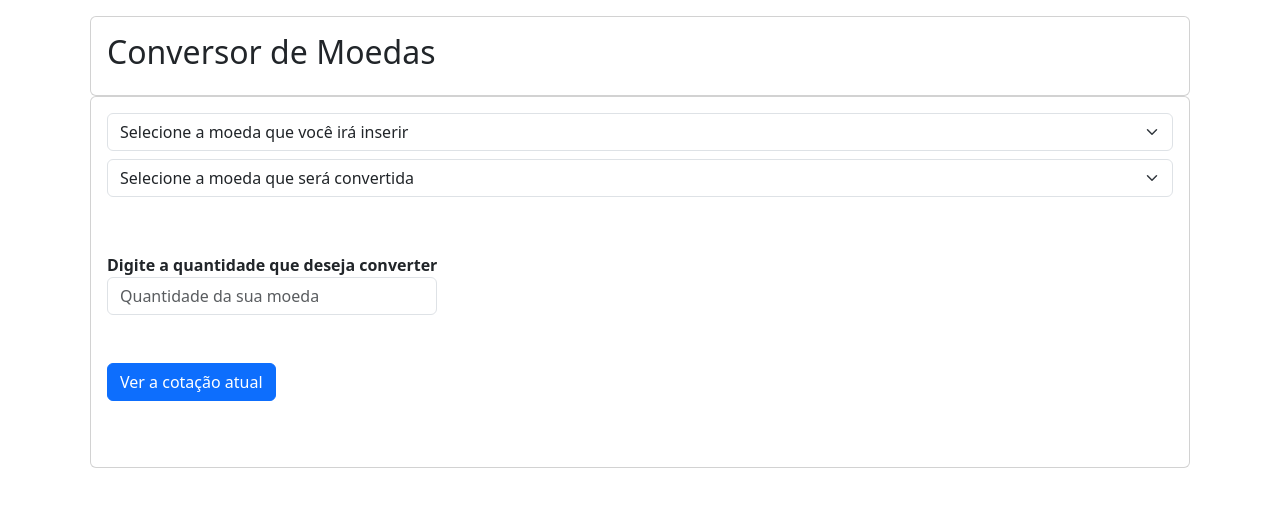
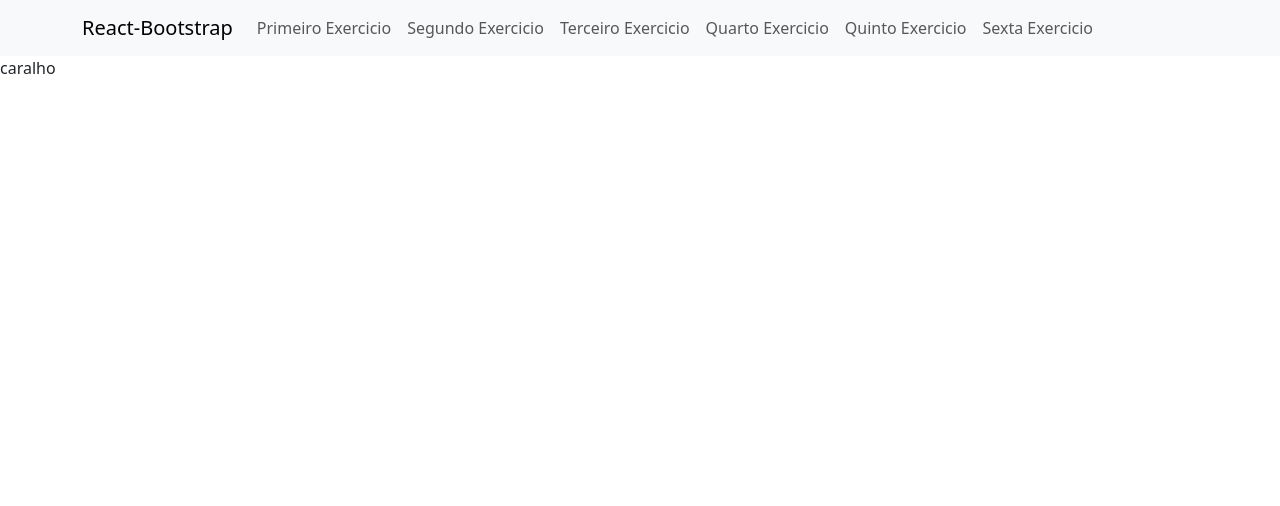
Before and after one commit to kkevinnsx/React-Table, a React (Create React App) app: page / in a window 1280 px wide. Shown: the top 506 px of the page. Built offline with nearby package versions, Linux system fonts and the light colour scheme.

Commit message:
NavBar React

```diff
--- a/package.json
+++ b/package.json
@@ -8,10 +8,14 @@
     "@testing-library/user-event": "^13.5.0",
     "axios": "^1.6.8",
     "bootstrap": "^5.3.3",
+    "localforage": "^1.10.0",
+    "match-sorter": "^6.3.4",
     "react": "^18.2.0",
     "react-bootstrap": "^2.10.2",
     "react-dom": "^18.2.0",
+    "react-router-dom": "^6.22.3",
     "react-scripts": "5.0.1",
+    "sort-by": "^1.2.0",
     "web-vitals": "^2.1.4"
   },
   "scripts": {
--- /dev/null
+++ b/src/components/NavBarComponent.js
@@ -0,0 +1,28 @@
+import Container from 'react-bootstrap/Container';
+import Nav from 'react-bootstrap/Nav';
+import Navbar from 'react-bootstrap/Navbar';
+import NavDropdown from 'react-bootstrap/NavDropdown';
+
+function NavBarComponent() {
+  return (
+    <Navbar expand="lg" className="bg-body-tertiary">
+      <Container>
+        <Navbar.Brand href="/">React-Bootstrap</Navbar.Brand>
+        <Navbar.Toggle aria-controls="basic-navbar-nav" />
+        <Navbar.Collapse id="basic-navbar-nav">
+          <Nav className="me-auto">
+            <Nav.Link href="/FirstExercice"    >Primeiro Exercicio </Nav.Link>
+            <Nav.Link href="/SecondExercice"   >Segundo Exercicio  </Nav.Link>
+            <Nav.Link href="/ThirdExercice"    >Terceiro Exercicio </Nav.Link>
+            <Nav.Link href="/FourthExercice"   >Quarto Exercicio   </Nav.Link>
+            <Nav.Link href="/FifthExercice"    >Quinto Exercicio   </Nav.Link>
+            <Nav.Link href="/SixthExercice"    >Sexta Exercicio    </Nav.Link>
+
+          </Nav>
+        </Navbar.Collapse>
+      </Container>
+    </Navbar>
+  );
+}
+
+export default NavBarComponent;
--- a/src/index.js
+++ b/src/index.js
@@ -1,14 +1,63 @@
 import React from 'react';
 import ReactDOM from 'react-dom/client';
 import './index.css';
+import SixthExercice  from "../src/Exercices/SixthExercice";
+import FifthExercice  from "../src/Exercices/FifthExercice";
+import FourthExercice from "../src/Exercices/FourthExercice";
+import ThirdExercice  from "../src/Exercices/ThirdExercice";
+import SecondExercice from "../src/Exercices/SecondExercice";
+import FirstExercice  from "../src/Exercices/FirstExercice";
+
 import 'bootstrap/dist/css/bootstrap.min.css';
 import reportWebVitals from './reportWebVitals';
-import PrincipalPage from './pages/PrincipalPage';
+import {
+  createBrowserRouter,
+  RouterProvider,
+} from "react-router-dom";
+import NavBarComponent from './components/NavBarComponent';
 
+const router = createBrowserRouter([
+  {
+    path: "/",
+    element: <p>caralho</p>,
+  },
+
+  {
+    path: "/FirstExercice",
+    element: <FirstExercice />,
+  },
+
+  {
+    path: "/SecondExercice",
+    element: <SecondExercice />,
+  },
+
+  {
+    path: "/ThirdExercice",
+    element: <ThirdExercice />,
+  },
+
+  {
+    path: "/FourthExercice",
+    element: <FourthExercice />,
+  },
+
+  {
+    path: "/FifthExercice",
+    element: <FifthExercice />,
+  },
+
+  {
+    path: "/SixthExercice",
+    element: <SixthExercice />,
+  },
+
+]);
 const root = ReactDOM.createRoot(document.getElementById('root'));
 root.render(
   <React.StrictMode>
-    <PrincipalPage/>
+    <NavBarComponent />
+    <RouterProvider router={router} />
   </React.StrictMode>
 );
 
```
Also changed, not shown: 1 other file (tests, documents, lock files or other folders).
